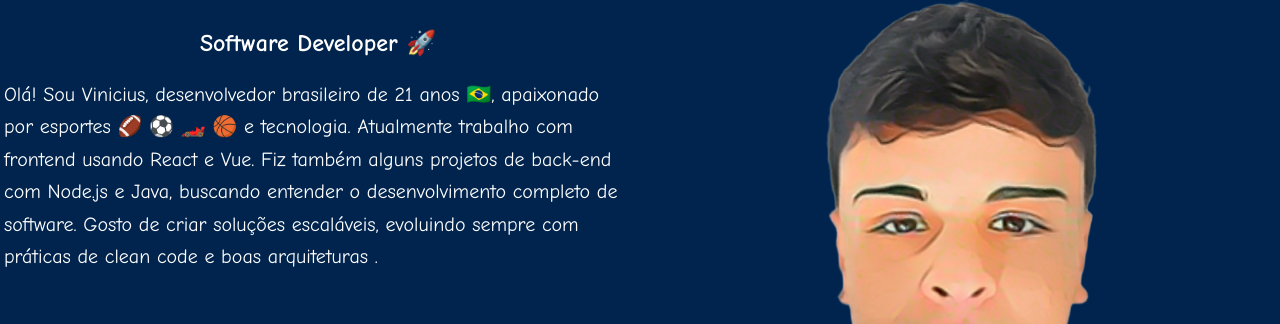
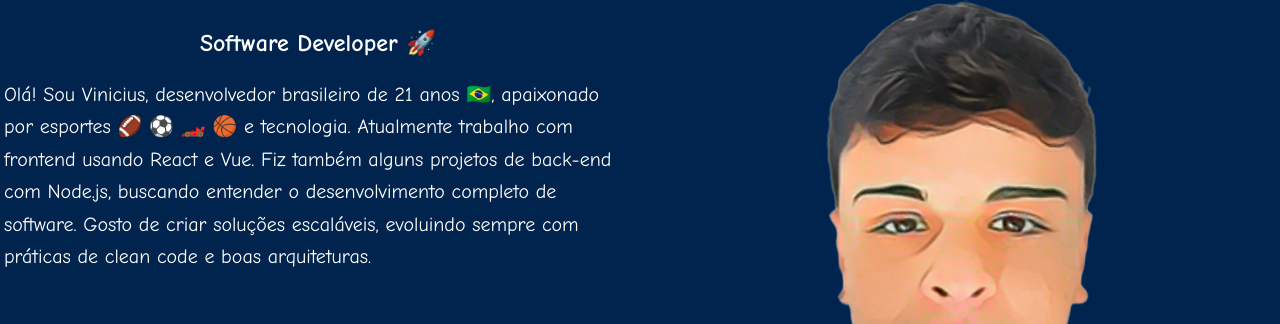
Before and after one commit to dev-vinii/profile, a React (Vite) app: page / in a window 1280 px wide. Shown: the part 282-606 px from the top of the page. Built offline with nearby package versions, Linux system fonts and the light colour scheme.

Commit message:
feat(about): update about informations

```diff
--- a/src/components/templates/about.tsx
+++ b/src/components/templates/about.tsx
@@ -24,10 +24,10 @@ export function About() {
               Olá! Sou Vinicius, desenvolvedor brasileiro de 21 anos 🇧🇷,
               apaixonado por esportes 🏈 ⚽️ 🏎️ 🏀 e tecnologia. Atualmente
               trabalho com frontend usando React e Vue. Fiz também alguns
-              projetos de back-end com Node.js e Java, buscando entender o
+              projetos de back-end com Node.js, buscando entender o
               desenvolvimento completo de software. Gosto de criar soluções
               escaláveis, evoluindo sempre com práticas de clean code e boas
-              arquiteturas .
+              arquiteturas.
             </motion.p>
           </div>
           <div className="flex-1 flex justify-center w-full self-end">
```
